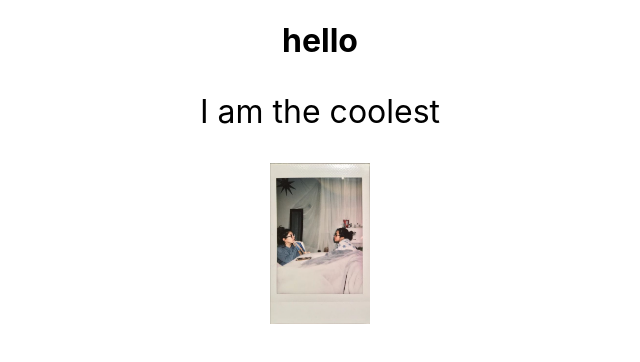
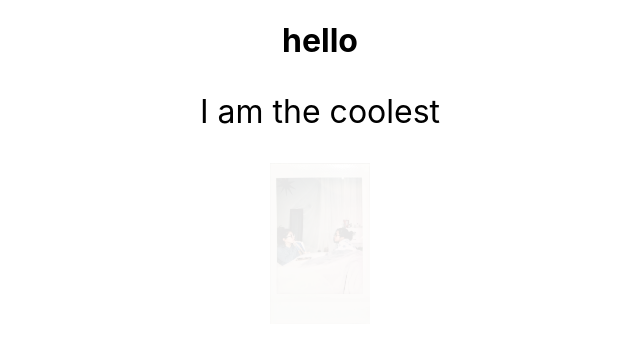
Before and after one commit to juliaselk/juliaselk, a Next.js app: page / in a window 1280 px wide. Shown: the top 362 px of the page, without its empty margins (320-960 px from the left). Built offline with nearby package versions, Linux system fonts and the light colour scheme.

Commit message:
added image hover

```diff
--- a/components/image/image.tsx
+++ b/components/image/image.tsx
@@ -1,5 +1,6 @@
-import React from "react";
 import NextImage, { StaticImageData } from "next/image"
+import { useState } from "react";
+import styles from "../../styles/Image.module.css"
 
 interface StaticRequire {
     default: StaticImageData;
@@ -15,7 +16,11 @@ interface Props {
 
 const Image = (props: Props) => {
     const { src, alt, width, height } = props;
-    return <NextImage alt={alt} src={src} width={width} height={height} />
+    const [open, setOpen] = useState(false)
+    const handleClick = () => {
+        setOpen(!open)
+    }
+    return <NextImage onClick={handleClick} className={open ? styles.open : styles.image} alt={alt} src={src} width={width} height={height} />
 }
 
 export default Image
--- a/styles/Home.module.css
+++ b/styles/Home.module.css
@@ -6,10 +6,3 @@
   text-align: center;
   font-size: xx-large;
 }
-
-.container img {
-  display: block;
-  margin: 0 auto;
-  height: auto;
-  max-width: 100px;
-}
--- /dev/null
+++ b/styles/Image.module.css
@@ -0,0 +1,25 @@
+.image {
+    display: block;
+    margin: 0 auto;
+    height: auto;
+    max-width: 100px;
+    opacity: 0.1;
+    transition: all 1s;
+}
+
+.image:hover,
+.open:hover {
+    opacity: 0.5;
+    transition: all 1s;
+}
+
+.open {
+    position: fixed;
+    height: auto;
+    top: 100px;
+    left: 100px;
+    right: 300px;
+    transform: rotateZ(45deg);
+    transition: all 5s;
+    opacity: 1;
+}
--- a/styles/globals.css
+++ b/styles/globals.css
@@ -19,8 +19,13 @@ a {
   html {
     color-scheme: dark;
   }
+
   body {
     color: white;
     background: black;
   }
 }
+
+body {
+  min-height: 5000px;
+}
```
Also changed, not shown: pages/index.tsx (line endings or trailing spaces).
